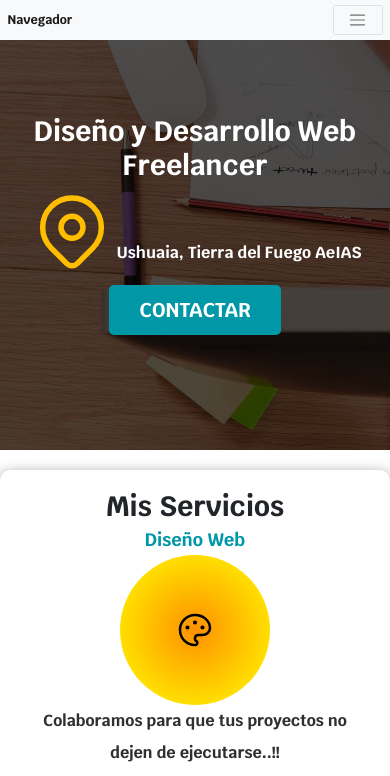
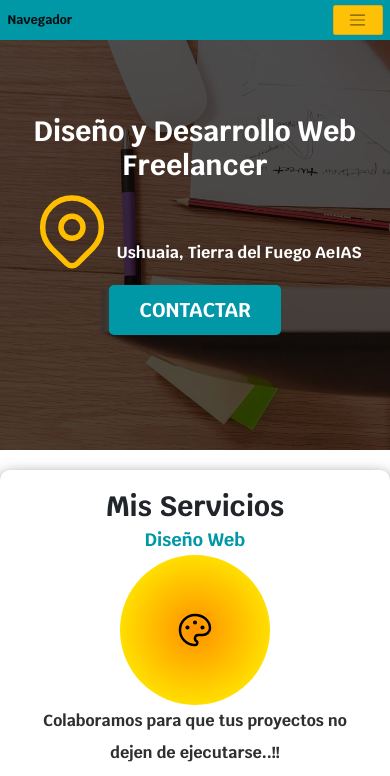
Before and after one commit to cravasi/ideaRavasi, a website: page index.html in a window 390 px wide. Shown: the top 776 px of the page. Drawn offline with nearby package versions, Linux system fonts and the light colour scheme.

Commit message:
cambios en el sub-menu responsive 320/621

```diff
--- a/index.html
+++ b/index.html
@@ -72,10 +72,10 @@
 
 
     <div class="responsive320-620">
-        <nav class="navbar navbar-light bg-light fixed-top">
+        <nav class="navbar navbar-light fixed-top color-bkg">
             <div class="container-fluid">
                 <a class="navbar-brand" href="#">Navegador</a>
-                <button class="navbar-toggler" type="button" data-bs-toggle="offcanvas"
+                <button class="navbar-toggler color-hamb" type="button" data-bs-toggle="offcanvas"
                     data-bs-target="#offcanvasNavbar" aria-controls="offcanvasNavbar">
                     <span class="navbar-toggler-icon"></span>
                 </button>
@@ -104,6 +104,7 @@
                                 </a>
                                 <ul class="dropdown-menu" aria-labelledby="offcanvasNavbarDropdown">
                                     <li><a class="dropdown-item" href="./assets/diseñoWeb.html">Diseño Web</a></li>
+                                    <hr>
                                     <li><a class="dropdown-item" href="./assets/aplicacionesMoviles.html">Aplicaciones Moviles</a></li>
                                     <li>
                                         <hr class="dropdown-divider">
@@ -112,6 +113,7 @@
                                 </ul>
                             </li>
                         </ul>
+                        <br>
                         <form class="d-flex">
                             <input class="form-control me-2" type="search" placeholder="Search" aria-label="Search">
                             <button class="btn btn-outline-success" type="submit">Search</button>
--- a/scss/origen.scss
+++ b/scss/origen.scss
@@ -446,6 +446,12 @@ strong {
     display: none;
   }
 }
+.color-bkg{
+  background-color: #0097a7;
+}
+.color-hamb{
+  background-color: #ffc107;
+}
 
 /* responsive 621/1660 */
 @media (min-width:10px) and (max-width:620px) {
```
Also changed, not shown: assets/aplicacionesMoviles.html (+3 -2 lines), assets/clientes.html (+4 -2 lines), assets/diseñoWeb.html (+3 -2 lines), assets/e-Commerce.html (+6 -6 lines), assets/sobreMi.html (+5 -3 lines), css/destino.css, 1 other file.
